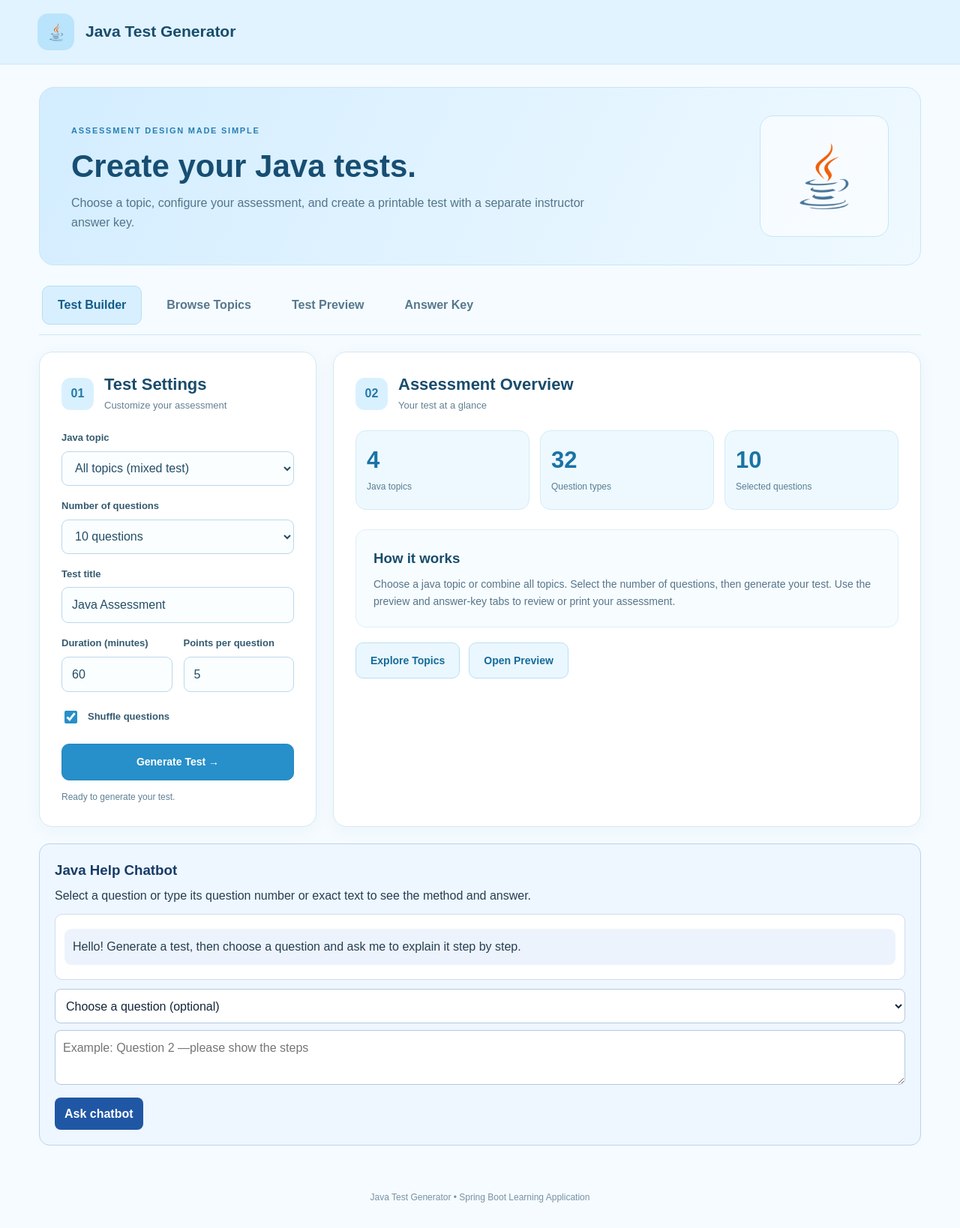
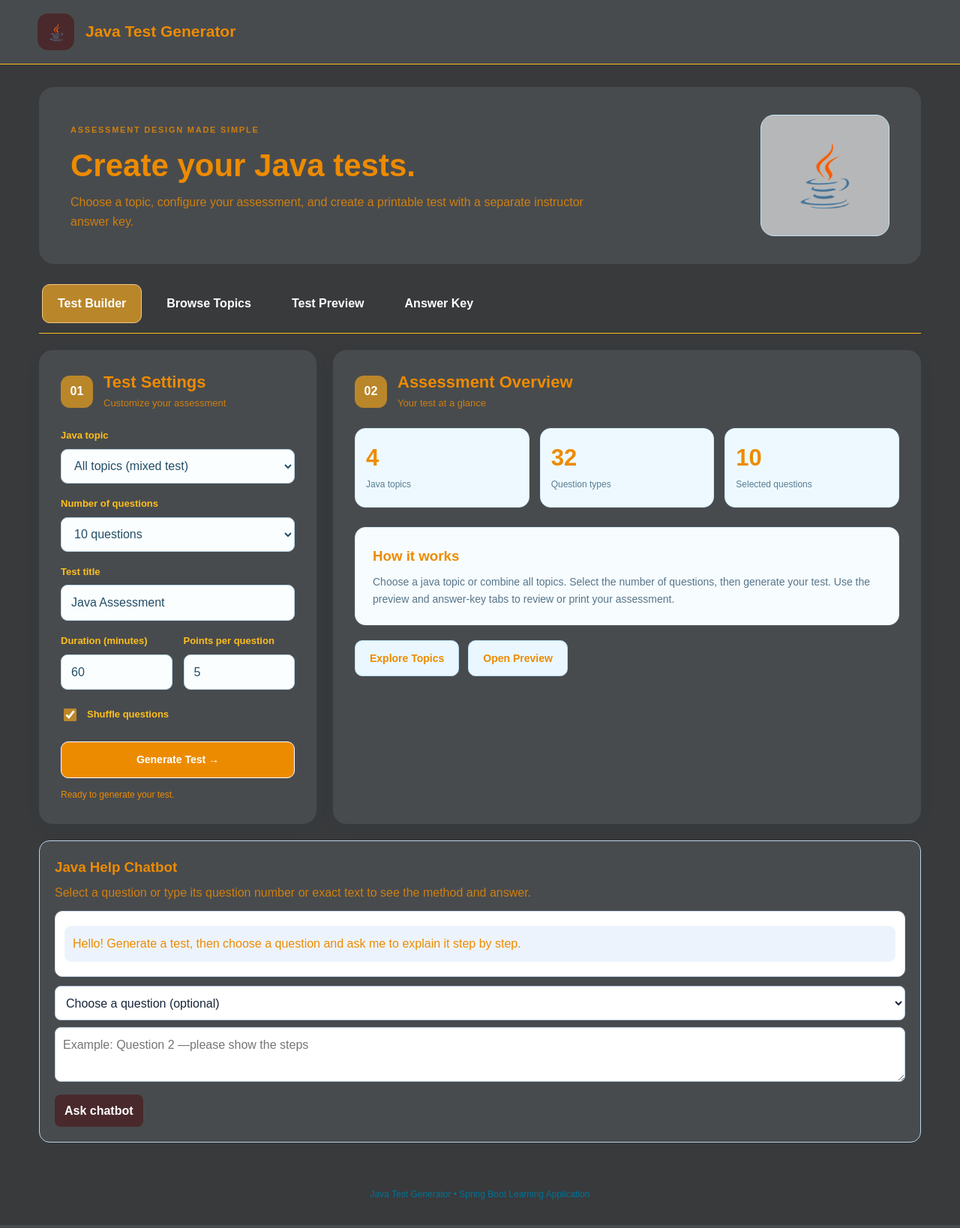
Before and after one commit to DianaOcelotl/javaTestGenerator, a Spring Boot app: page / in a window 1280 px wide. Shown: the whole page at 75% size. Run offline with Spring Boot 4, Linux system fonts and the light colour scheme.

Commit message:
updated5

```diff
--- a/src/main/resources/static/style.css
+++ b/src/main/resources/static/style.css
@@ -2,8 +2,8 @@
     --sky:#d8f0ff;
     --pale:#f2faff;
     --blue:#2189c5;
-    --deep:#194c6c;
-    --text:#253f51;
+    --deep:#ED8B00;
+    --text:#ED8B00;
     --muted:#638093;
     --line:#d5e8f3;
     --white:#fff
@@ -15,7 +15,7 @@ body {
     margin:0;
     font-family:Arial,Helvetica,sans-serif;
     line-height:1.6;
-    background:#f5fbff;
+    background: #383a3c;
     color:var(--text)
 }
 button,input,select {
@@ -25,8 +25,8 @@ button {
     cursor:pointer
 }
 .topbar {
-    background:#e1f3ff;
-    border-bottom:1px solid #c9e6f7;
+    background: #484b4e;
+    border-bottom:1px solid #ffbf1a;
     display:flex;
     justify-content:space-between;
     align-items:center;
@@ -45,7 +45,7 @@ button {
     width:49px;
     height:49px;
     border-radius:14px;
-    background:#b9e4fc;
+    background: rgb(73 1 1 / 0.45);
     font-size:33px;
     font-weight:bold
 }
@@ -86,27 +86,27 @@ main {
     justify-content:space-between;
     gap:20px;
     padding:37px 42px;
-    background:linear-gradient(115deg,#d3edff,#eff9ff);
-    border:1px solid #c9e6f6;
+    background: #484b4e;
+    border:rgb(73 1 1 / 0.45);
     border-radius:20px;
     margin-bottom:27px
 }
 .welcome h1 {
     font-size:clamp(27px,3.5vw,42px);
     line-height:1.2;
-    color:#174e72;
+    color:#ED8B00;
     margin:11px 0
 }
 .welcome p {
     max-width:690px;
     margin:0;
-    color:#52748b
+    color: rgb(237 139 0 / 0.81)
 }
 .eyebrow {
     font-size:11px;
     letter-spacing:.16em;
     font-weight:bold;
-    color:#277fb4
+    color:rgb(237 139 0 / 0.81)
 }
 .hero-icon {
     font-size:31px;
@@ -126,7 +126,7 @@ main {
     display:flex;
     flex-wrap:wrap;
     gap:12px;
-    border-bottom:1px solid #d1e6f2;
+    border-bottom:1px solid #ffbf1a;
     padding:0 4px 13px;
     margin-bottom:22px
 }
@@ -135,16 +135,16 @@ main {
     border-radius:10px;
     padding:12px 20px;
     background:transparent;
-    color:#56788c;
+    color: #ffffff;
     font-weight:bold
 }
 .tab:hover {
-    background:#e6f5ff
+    background: #ba862a
 }
 .tab.active {
-    background:#d7efff;
-    color:#125c89;
-    border-color:#b8def3
+    background:#ba862a;
+    color: #ffffff;
+    border-color: #efc989
 }
 .tab-panel {
     display:none
@@ -158,8 +158,8 @@ main {
     gap:22px
 }
 .card {
-    background:white;
-    border:1px solid var(--line);
+    background: #484b4e;
+    border: rgb(250 250 250);
     border-radius:18px;
     padding:29px;
     box-shadow:0 5px 24px #155f870a
@@ -175,8 +175,8 @@ main {
     place-items:center;
     min-width:43px;
     height:43px;
-    background:#d9f1ff;
-    color:#2378a8;
+    background:#ba862a;
+    color:white;
     border-radius:12px;
     font-weight:bold
 }
@@ -188,14 +188,14 @@ main {
 }
 .section-heading p {
     font-size:13px;
-    color:var(--muted);
+    color: rgb(237 139 0 / 0.81);
     margin:4px 0 0
 }
 label {
     display:block;
     font-size:13px;
     font-weight:bold;
-    color:#345a70;
+    color: #ffbf1a;
     margin:17px 0 7px
 }
 select,input:not([type=checkbox]) {
@@ -226,25 +226,25 @@ select:focus,input:focus,button:focus-visible {
 .check input {
     width:17px;
     height:17px;
-    accent-color:#278fc9
+    accent-color:#ba862a
 }
 .primary,.outline {
     border-radius:10px;
     padding:12px 19px;
     font-size:14px;
     font-weight:bold;
-    border:1px solid #2488c0
+    border:1px solid #ffffff
 }
 .primary {
-    background:#278fc9;
+    background:#ED8B00;
     color:white
 }
 .primary:hover {
-    background:#176d9f
+    background: #ddb978
 }
 .outline {
     background:#eaf7ff;
-    color:#176b99;
+    color:#ED8B00;
     border-color:#b9dff3
 }
 .outline:hover {
@@ -256,7 +256,7 @@ select:focus,input:focus,button:focus-visible {
 }
 .status {
     font-size:12px;
-    color:#5e8195;
+    color:#ED8B00;
     margin:13px 0 0
 }
 .metrics {
@@ -273,7 +273,7 @@ select:focus,input:focus,button:focus-visible {
 .metric strong {
     display:block;
     font-size:31px;
-    color:#1973a6;
+    color:#ED8B00;
     line-height:1.2
 }
 .metric span {
@@ -319,7 +319,7 @@ select:focus,input:focus,button:focus-visible {
     border-radius:13px;
     background:#f4fbff;
     border:1px solid #d4eaf7;
-    color:var(--text)
+    color: #ED8B00
 }
 .topic-card:hover {
     background:#e3f5ff;
@@ -328,7 +328,7 @@ select:focus,input:focus,button:focus-visible {
 .topic-number {
     font-size:12px;
     font-weight:bold;
-    color:#348fbe
+    color:#ED8B00
 }
 .topic-card strong {
     font-size:16px
@@ -338,7 +338,7 @@ select:focus,input:focus,button:focus-visible {
     color:var(--muted)
 }
 .topic-card .topic-link {
-    color:#197bb2!important;
+    color:#ED8B00!important;
     font-weight:bold;
     margin-top:5px
 }
@@ -387,15 +387,15 @@ select:focus,input:focus,button:focus-visible {
     margin:9px 0;
     font-size:16px;
     white-space: pre-wrap;
-    font-family: monospace; /* Optional: makes Java code align neatly */
+    font-family: monospace;
 }
 .question-label {
     font-size:12px;
-    color:#6b8b9d
+    color:#ffbf1a
 }
 .point-label {
     font-size:12px;
-    color:#658499
+    color: #fbcc87
 }
 .answer-space {
     height:55px;
@@ -409,7 +409,7 @@ select:focus,input:focus,button:focus-visible {
 footer {
     text-align:center;
     padding:30px;
-    color:#7892a2;
+    color:#007396;
     font-size:12px
 }
 @media(max-width:850px) {
@@ -482,16 +482,113 @@ footer {
 
 }
 /* Student response windows and built-in calculus tutor */
-.student-work{margin-top:14px;padding:14px;border:1px solid #c9d9ef;border-radius:12px;background:#f4f8ff}
-.student-work label{display:block;font-weight:650;margin-bottom:8px;color:#17375e}
-.student-answer{width:100%;box-sizing:border-box;min-height:85px;padding:12px;border:1px solid #a9bfdd;border-radius:8px;background:white;font:inherit;resize:vertical;color:#17263b}
-.student-controls{display:flex;flex-wrap:wrap;gap:9px;margin-top:9px}
-.student-controls button,#chat-send{border:0;border-radius:8px;padding:9px 13px;cursor:pointer;background:#2057a4;color:white;font:inherit;font-weight:600}
-.student-controls .ask-question{background:#0b7775}
-.answer-feedback{margin-top:9px;font-weight:600}.answer-feedback.correct{color:#176537}.answer-feedback.incorrect{color:#9a3c1c}
-.chat-panel{margin-top:22px;padding:20px;border:1px solid #bbd3e9;border-radius:14px;background:#eef6ff}
-.chat-panel h3{margin:0 0 6px;color:#183b67}.chat-panel p{margin:0 0 12px}
-.chat-history{max-height:400px;overflow:auto;background:white;border:1px solid #d0ddec;border-radius:10px;padding:12px;min-height:75px;margin-bottom:12px}
-.chat-message{white-space:pre-wrap;line-height:1.6;padding:11px;margin:7px 0;border-radius:9px;background:#edf3fc}
-.chat-message.student{background:#dff5ee}.chat-question,.chat-input{width:100%;box-sizing:border-box;border:1px solid #b4c9df;border-radius:8px;padding:10px;font:inherit;margin-bottom:9px;background:white;color:#17263b}
-@media print{.student-controls,.answer-feedback,.chat-panel{display:none!important}.student-work{background:white;border:1px solid #ccc}.student-answer{border:1px solid #bbb}}
+.student-work{
+    margin-top:14px;
+    padding:14px;
+    border:1px solid #c9d9ef;
+    border-radius:12px;
+    background:#f4f8ff
+}
+.student-work label{
+    display:block;
+    font-weight:650;
+    margin-bottom:8px;
+    color:#17375e
+}
+.student-answer{
+    width:100%;
+    box-sizing:border-box;
+    min-height:85px;padding:12px;
+    border:1px solid #a9bfdd;
+    border-radius:8px;
+    background:white;
+    font:inherit;
+    resize:vertical;
+    color:#17263b
+}
+.student-controls{
+    display:flex;
+    flex-wrap:wrap;
+    gap:9px;
+    margin-top:9px
+}
+.student-controls button,#chat-send{
+    border:0;
+    border-radius:8px;
+    padding:9px 13px;
+    cursor:pointer;
+    background:rgb(73 1 1 / 0.45);
+    color:white;
+    font:inherit;
+    font-weight:600
+}
+.student-controls .ask-question{
+    background:#007396
+}
+.answer-feedback{
+    margin-top:9px;
+    font-weight:600
+}
+.answer-feedback.correct{
+    color:#176537
+}
+.answer-feedback.incorrect{
+    color:#9a3c1c
+}
+.chat-panel{
+    margin-top:22px;padding:20px;
+    border:1px solid #bbd3e9;
+    border-radius:14px;
+    background:#484b4e
+}
+.chat-panel h3{
+    margin:0 0 6px;
+    color:#ED8B00
+}
+.chat-panel p{
+    margin:0 0 12px;
+    color: rgb(237 139 0 / 0.81)
+}
+.chat-history{
+    max-height:400px;
+    overflow:auto;
+    background:white;
+    border:1px solid #d0ddec;
+    border-radius:10px;
+    padding:12px;
+    min-height:75px;
+    margin-bottom:12px
+}
+.chat-message{
+    white-space:pre-wrap;
+    line-height:1.6;
+    padding:11px;
+    margin:7px 0;
+    border-radius:9px;
+    background:#edf3fc
+}
+.chat-message.student{
+    background:#dff5ee
+}.chat-question,
+ .chat-input{
+     width:100%;
+     box-sizing:border-box;
+     border:1px solid #b4c9df;
+     border-radius:8px;
+     padding:10px;
+     font:inherit;
+     margin-bottom:9px;
+     background:white;
+     color:#17263b
+ }
+@media print{.student-controls,.answer-feedback,.chat-panel{
+        display:none!important
+}
+.student-work{
+    background:white;
+    border:1px solid #ccc
+}
+.student-answer{
+    border:1px solid #bbb
+}
+}
```
